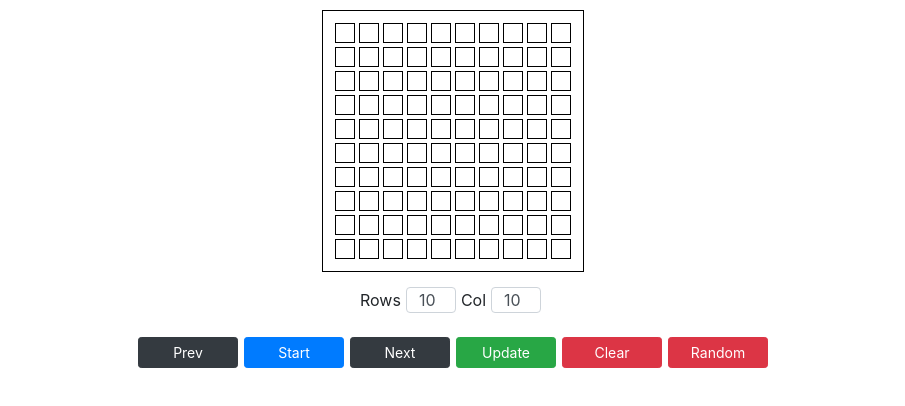
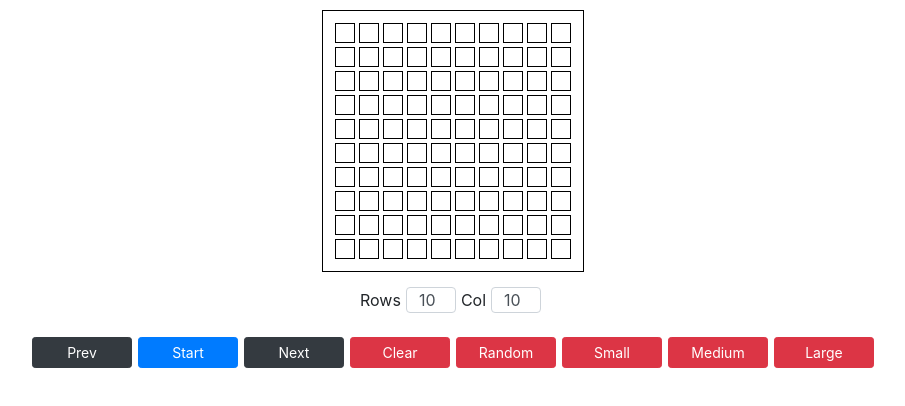
Before and after one commit to curtisyungen/conway, a React (Create React App) app: page / in a window 1280 px wide. Shown: the top 406 px of the page, without its empty margins (187-1092 px from the left). Built offline with nearby package versions, Linux system fonts and the light colour scheme.

Commit message:
Add files via upload

```diff
--- a/src/components/Board/board.js
+++ b/src/components/Board/board.js
@@ -31,6 +31,15 @@ class Board extends Component {
 
         this.setState({
             [name]: value,
+        });
+    }
+
+    setSize = (height, width) => {
+        this.setState({
+            height: height,
+            width: width,
+        }, () => {
+            this.getCells();
         });
     }
 
@@ -329,12 +338,6 @@ class Board extends Component {
                             Next
                         </button>
                         <button
-                            className="btn btn-success btn-sm formBtn"
-                            onClick={(event) => { event.preventDefault(); this.getCells(); }}
-                        >
-                            Update
-                        </button>
-                        <button
                             className="btn btn-danger btn-sm formBtn"
                             onClick={(event) => { event.preventDefault(); this.getCells(); }}
                         >
@@ -346,6 +349,24 @@ class Board extends Component {
                         >
                             Random
                         </button>
+                        <button
+                            className="btn btn-danger btn-sm formBtn"
+                            onClick={(event) => {event.preventDefault(); this.setSize(3, 3);}}
+                        >
+                            Small
+                        </button>
+                        <button
+                            className="btn btn-danger btn-sm formBtn"
+                            onClick={(event) => {event.preventDefault(); this.setSize(10, 10);}}
+                        >
+                            Medium
+                        </button>
+                        <button
+                            className="btn btn-danger btn-sm formBtn"
+                            onClick={(event) => {event.preventDefault(); this.setSize(25, 25);}}
+                        >
+                            Large
+                        </button>
                     </div>
                 </div>
             ) : (
```
